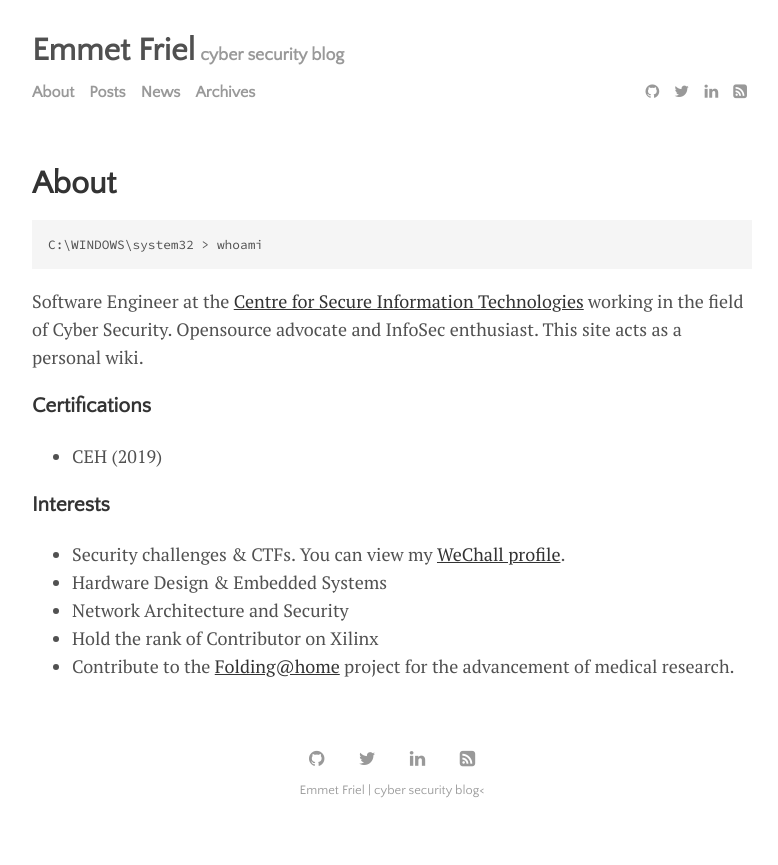
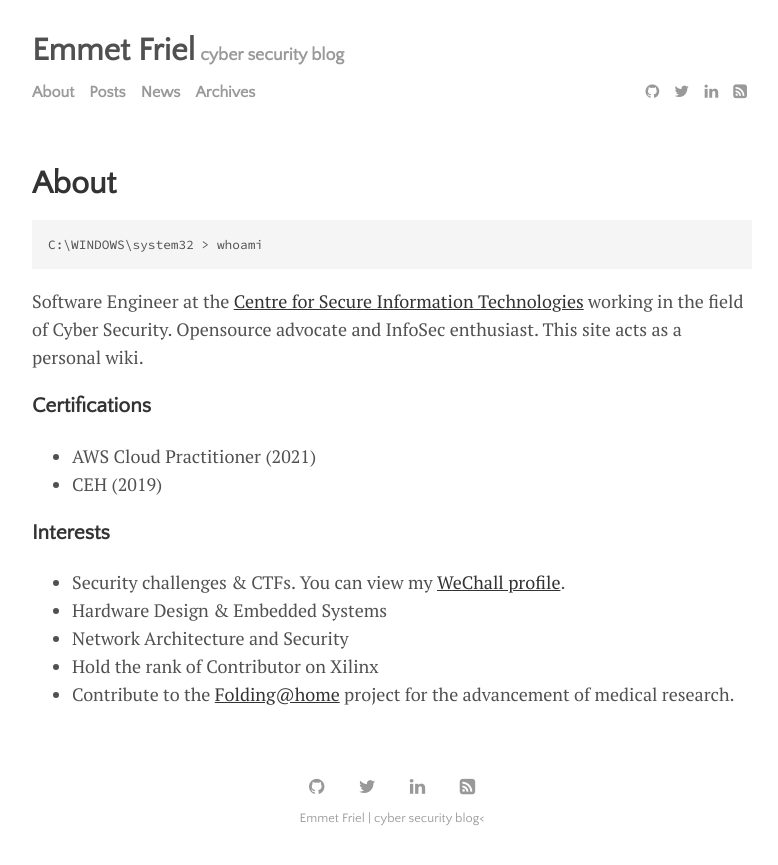
Before and after one commit to efriel94/ef_blog, a Jekyll site: the page built from menu/about.md, in a window 1280 px wide. Shown: the top 865 px of the page, without its empty margins (248-1026 px from the left). Built offline with Jekyll 4.4.1, drawn with Linux system fonts in a browser that asks for light colours.

Commit message:
Updated about.md

```diff
--- a/menu/about.md
+++ b/menu/about.md
@@ -11,6 +11,7 @@ Software Engineer at the [Centre for Secure Information Technologies](https://ww
 
 
 ### Certifications
+- AWS Cloud Practitioner (2021)
 - CEH (2019)
 
 ### Interests
```
